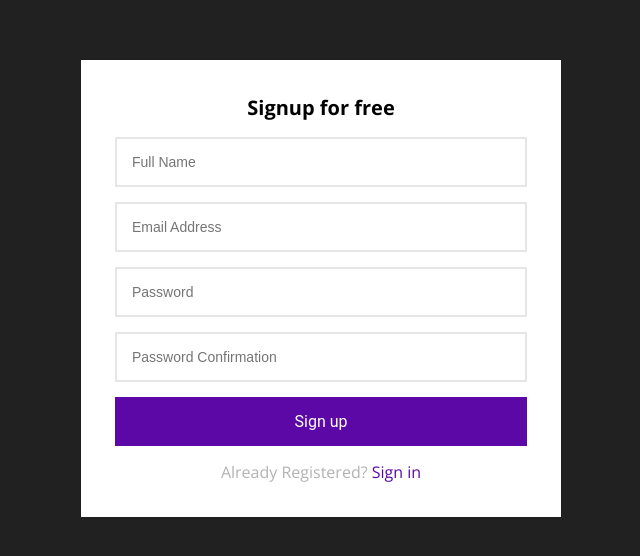
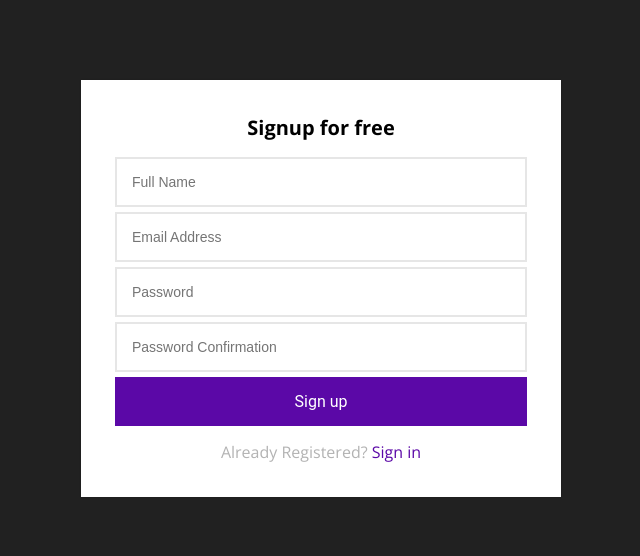
Before and after one commit to paulrajib/laravel-react-fullstk, a React (Vite) app in the folder react/: page /signup in a window 1280 px wide. Shown: the part 112-668 px from the top of the page, without its empty margins (319-959 px from the left). Built offline with nearby package versions, Linux system fonts and the light colour scheme.

Commit message:
sign-up form validation: in page

```diff
--- a/react/src/index.css
+++ b/react/src/index.css
@@ -246,12 +246,20 @@ table > tbody > tr > td {
 }
 
 
-
-
-span.show-clint-err{
-    display: inline-block;
+.form input{
     margin-bottom: 5px;
 }
+
+span.show-clint-err {
+    display: inline-block;
+    margin-bottom: 10px;
+    margin-top: 0px;
+    padding-top: 0;
+    color: #f45303;
+    font-weight: 600;
+    max-width: 360px;
+    padding-left: 10px;
+  }
 
 .show-clint-err.yes-err{
     background: orangered;
--- a/react/src/views/Signup.jsx
+++ b/react/src/views/Signup.jsx
@@ -12,6 +12,7 @@ export default function Signup() {
   // const [emailAlert, setEmailAlert] = useState(null);
   // const [passwordAlert, setPasswordAlert] = useState(null);
 
+  const [fullname_er, setFullNameEr] = useState("");
   const [pass, setPass] = useState("");
   const [pass_confrm, setPassConfrm] = useState("");
   const [pass_error, setPassError] = useState("");
@@ -32,17 +33,53 @@ export default function Signup() {
       var lowerCaseLetters = /[a-z]/g;
       var upperCaseLetters = /[A-Z]/g;
       var numbers = /[0-9]/g;
-      let rgxSpclChrtr = /^(?=.*[-\#\$\.\_\~\%\&\@\!\+\=\\*])/;
+      const rgxSpclChrtr = /^(?=.*[-\#\$\.\_\~\%\&\@\!\+\=\\*])/;
+      const rgxSpclChrtr_forname = /^(?=.*[-\#\$\_\~\%\/\&\@\!\+\=\\*])/;
+      const regexEmail = /^(([^<>()[\]\.,;:\s@\"]+(\.[^<>()[\]\.,;:\s@\"]+)*)|(\".+\"))@(([^<>()[\]\.,;:\s@\"]+\.)+[^<>()[\]\.,;:\s@\"]{2,})$/i;
       // const newData = Object.assign({}, loginData, { [name]: value })
+
+      // let name_err = '';
+      // console.log(ev.target);
+      setEmailError("");
+      if(ev.target.id === 'fullname'){
+        // console.log(value.trim().split(/\s+/).length);
+        // console.log(value.length);
+        let name_err = '';
+        if(value.trim().split(/\s+/).length <= 1){
+          name_err = "Doesn't seams like a full name!";
+        }
+        if(value.trim().split(/\s+/).length > 4 || value.length > 32){
+          name_err = "Is that a name or a sentence!?";
+        }
+        if(value.match(rgxSpclChrtr_forname)) {
+          name_err = "Can't contain special character";
+        }
+        if(value){
+          setFullNameEr(name_err);
+        } else{
+          setFullNameEr('');
+        }
+      }
+
+      if(ev.target.id === 'email'){
+        // console.log('its email');
+        if(value && !value.match(regexEmail)){
+          //console.log('Email is valid');
+          setEmailError("Email is not valid");
+        }else{
+          setEmailError("");
+        }
+      }
 
       // Set warning/s for password validation
       let passwordError = ''
       if(ev.target.id === 'password'){
-        //const { name, value } = ev.target
+        // const { name, value } = ev.target
         // newData = value;
         setPass(value);
         if(pass_confrm === value){
           setPassConrmError('no-err');
+          if(pass_confrm === ""){setPassConrmError('');}
         } else{
           setPassConrmError('yes-err');
         }
@@ -63,7 +100,7 @@ export default function Signup() {
           passwordError = 'Must include 1 Uppercase';
         }
 
-        console.log(value + ' ' + value.length);
+        // console.log(value + ' ' + value.length);
         if(value){
           setPassError(passwordError);
         } else{
@@ -77,6 +114,7 @@ export default function Signup() {
         setPassConfrm(value);
         if(pass === value){
           setPassConrmError('no-err');
+          if(pass === ""){setPassConrmError('');}
         } else{
           setPassConrmError('yes-err');
         }
@@ -87,8 +125,8 @@ export default function Signup() {
 
 
     const handleSubmit = (e) => {
-        e.preventDefault()
-        loginCredentials()
+        e.preventDefault();
+        loginCredentials();
     }
 
   return (
@@ -98,13 +136,15 @@ export default function Signup() {
           <h1 className='title'>
             Signup for free
           </h1>
-          <input type="text" placeholder='Full Name' />
-          <input type="email" placeholder='Email Address' />
-          <span className="show-clint-err">{email_error}</span>
-          <input type="password" name='password' id="password" onChange={handleChange} placeholder='Password' />
-          <span className="show-clint-err">{pass_error}</span>
-          <input type="password" name='passwordconrm' id="passwordconrm" onChange={handleChange} placeholder='Password Confirmation' />
-          <span className={`show-clint-err ${pass_confrm_error}`}>{pass_confrm_error}</span>
+          <input type="text" placeholder='Full Name' name='fullname' id='fullname' required onChange={handleChange} />
+          <span className={`${fullname_er ? "show-clint-err" : ""}`}>{fullname_er}</span>
+          <input type="email" placeholder='Email Address' name="email" id='email' required onChange={handleChange} />
+          <span className={`${email_error ? "show-clint-err" : ""}`}>{email_error}</span>
+          <input type="password" name='password' id="password" required onChange={handleChange} placeholder='Password' />
+          <span className={`${pass_error ? "show-clint-err" : ""}`}>{pass_error}</span>
+          <input type="password" name='passwordconrm' id="passwordconrm" required onChange={handleChange} placeholder='Password Confirmation' />
+          {/* <span className={`show-clint-err ${pass_confrm_error}`}>{pass_confrm_error}</span> */}
+          <span className={`${pass_confrm_error ? "show-clint-err" : ""}${pass_confrm_error}`}>{pass_confrm_error}</span>
           <button type="submit" className="btn btn-block">Sign up</button>
           <p className="message">
             Already Registered? <Link to="/login">Sign in</Link>
```
